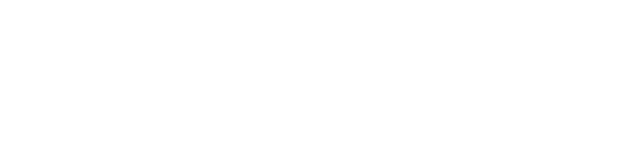
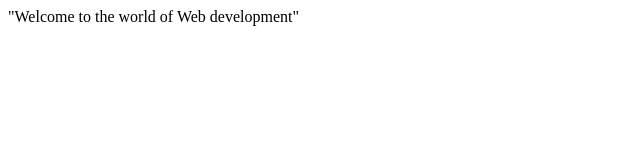
Before and after one commit to acciojob/getting-started-why-software-Aadil7only, a website: page main.html in a window 1280 px wide. Shown: the whole page, without its empty margins (0-640 px from the left). Drawn offline with Linux system fonts and the light colour scheme.

Commit message:
Getting Started

```diff
--- a/main.html
+++ b/main.html
@@ -9,7 +9,9 @@
 <body>
 	<!-- the entire body must be written by student -->
 
-
+ <div id="text">
+	"Welcome to the world of Web development"
+ </div>
 
     <script type="text/javascript" src="./script.js">
 </script>
```
